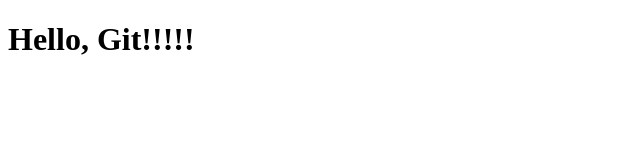
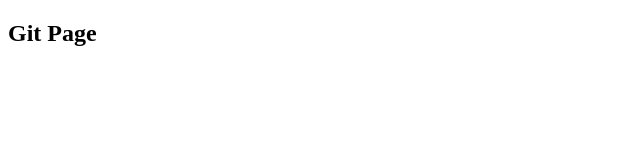
Before and after one commit to ErbKqlx/lb5, a plain HTML site: page index.html in a window 1280 px wide. Shown: the whole page, without its empty margins (0-640 px from the left). Drawn offline with Linux system fonts and the light colour scheme.

Commit message:
Update index.html

```diff
--- a/index.html
+++ b/index.html
@@ -6,6 +6,6 @@
  <title>Main Page</title>
  </head>
  <body>
- <h1>Hello, Git!!!!!</h1>
+ <h2>Git Page</h2>
  </body>
 </html>
```
